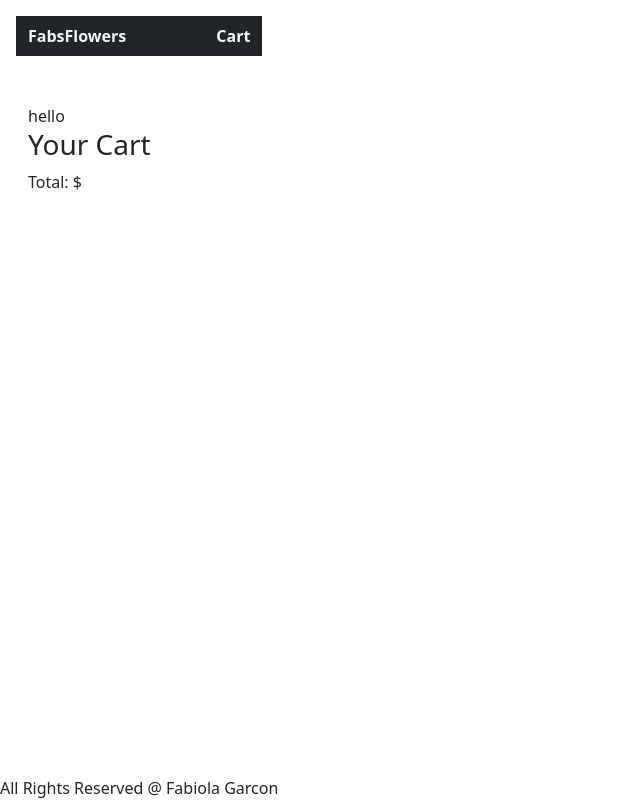
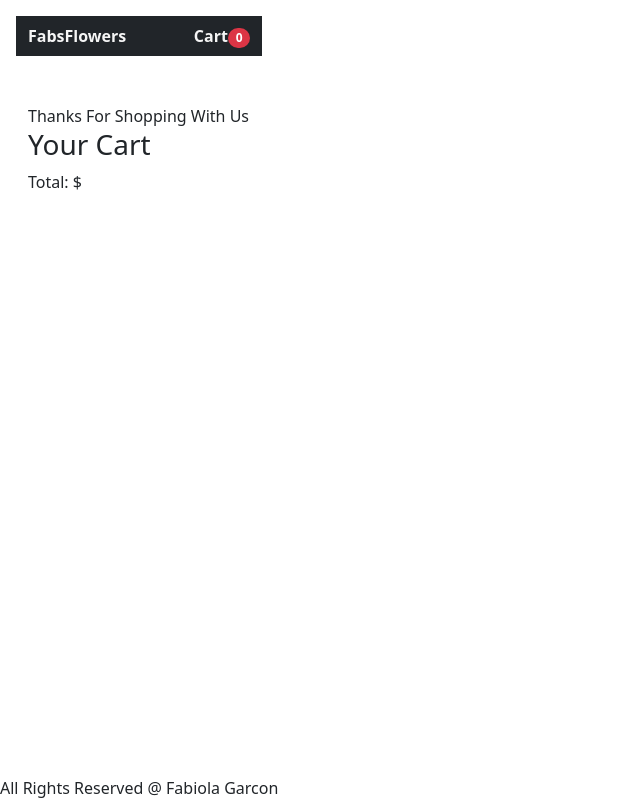
Before and after one commit to codeFabFit/Garcon_Fabiola_FabsFlowers_Capstone, a React (Vite) app in the folder frontend/: page /cart in a window 1280 px wide. Shown: the whole page, without its empty margins (0-640 px from the left). Built offline with nearby package versions, Linux system fonts and the light colour scheme.

Commit message:
length of cart show ut dont display added products or in cart

```diff
--- a/frontend/src/App.jsx
+++ b/frontend/src/App.jsx
@@ -8,10 +8,11 @@ import {BrowserRouter, Route, Link, Routes} from 'react-router-dom'
 import HomeView from "./views/HomeView"
 import ProductView from './views/ProductView'
 import Navbar from 'react-bootstrap/Navbar'
-// import { Badge, Nav } from 'react-bootstrap'
+import { Badge, Nav } from 'react-bootstrap'
 import Container from 'react-bootstrap/Container'
 import { StoreProvider } from './context-and-reducer/StoreContext'
 import CartView from './components/CartView'
+// import { useContext } from 'react'
 // import { useContext } from 'react'
 // import { Store } from './Store'
 
@@ -32,8 +33,14 @@ function App() {
             {/* <LinkContainer to="/"> */}
 
             <Link to="/">FabsFlowers</Link>
-            <Link to="/cart">Cart</Link>
-
+            <Nav>
+            <Link to="/cart">
+              Cart
+              <span>
+                <Badge pill bg="danger">{CartView.length}</Badge>
+              </span>
+              </Link>
+</Nav>
             {/* </LinkContainer> */}
 
           </Container>
--- a/frontend/src/components/CartProduct.jsx
+++ b/frontend/src/components/CartProduct.jsx
@@ -4,24 +4,27 @@ import { PropTypes } from "prop-types";
 
 
 const CartProduct = ({ product }) => {
-  const {addToCart} = useContext(StoreContext)
-    const handleAddToCart = () => {
-          addToCart(product);
+
+
+  const {removeFromCart} = useContext(StoreContext)
+    const handleRemove = () => {
+          removeFromCart(product);
           console.log(product)
     }
 
   return (
     <div className="mx-auto px-8 border-gray-200 ">
-      <img src={product.image} alt={product.name}/>
+      <img src={product.image} alt={product.name}
+      className="w-40"/>
    <div className="flex flex-row item">
-      <div>
+      <div className="w-1/2 px-10">
         <p className="text-xl">{product.name}</p>
         <p className="text-lg">${product.price}</p>
         </div>
 </div>
 <div>
         <button className="bg-indigo-50 text-white text-lg font-medium rounded-full p-4"
-        onClick={handleAddToCart}>Add to Cart</button>
+        onClick={handleRemove}>remove</button>
 </div>
     </div>
   )
--- a/frontend/src/components/CartView.jsx
+++ b/frontend/src/components/CartView.jsx
@@ -22,7 +22,8 @@ const CartView = () => {
       justify-between mt-2
       py-6 px-10 text-xl f
       ont-medium'>
-        <CardBody>hello
+        <CardBody>
+          <span>Thanks For Shopping With Us</span>
         <h3>Your Cart</h3>
         <span>Total: $ {total}</span>
 
--- a/frontend/src/views/ProductView.jsx
+++ b/frontend/src/views/ProductView.jsx
@@ -64,7 +64,7 @@ const [selectedImage, setSelectedImage] = useState('')
 
 // handle addto cart
 
-const handleAddToCart = (e) => {
+const handleAdd = (e) => {
   e.preventDefault();
   console.log(product)
 
@@ -128,7 +128,7 @@ const handleAddToCart = (e) => {
                             <Button
                             name='add to cart'
                             variant='primary'
-                            onClick={handleAddToCart}
+                            onClick={handleAdd}
                             >
                               Add to Cart
                             </Button>
```
